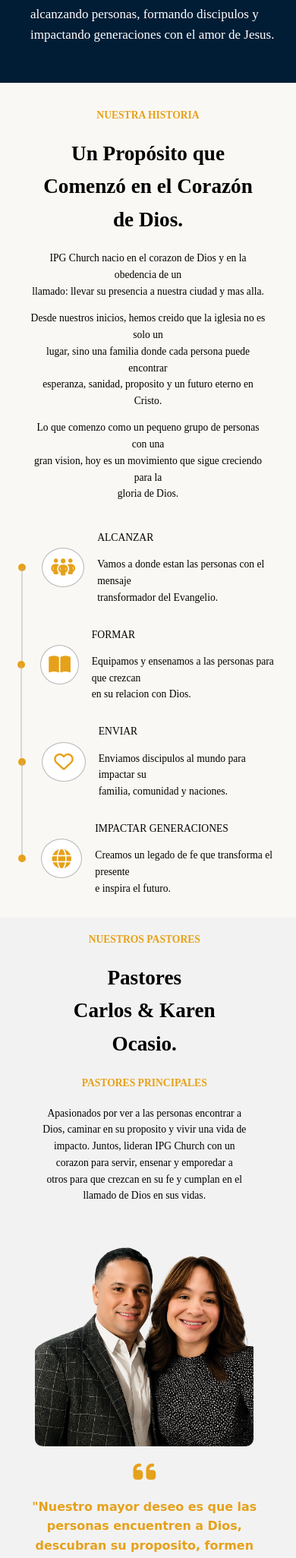
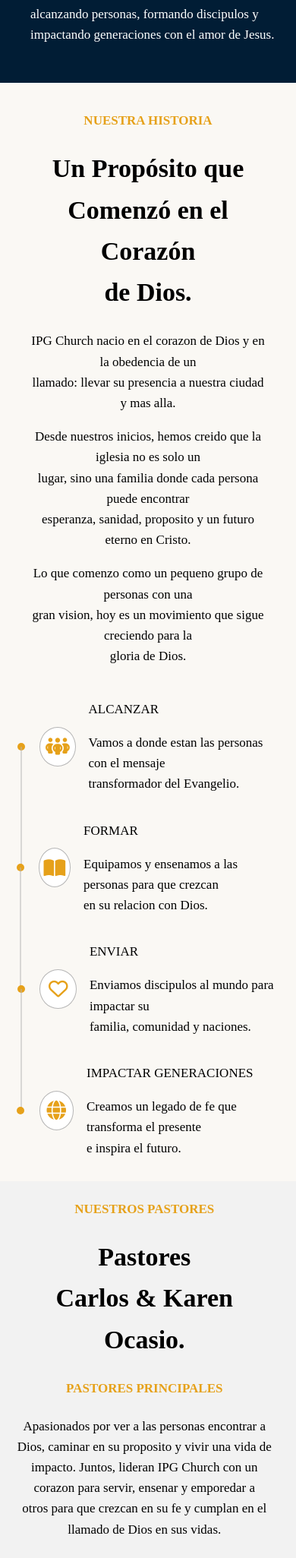
Before and after one commit to gfigueroa07/ipg_church, a Django app: page /about/ in a window 390 px wide. Shown: the part 430-2481 px from the top of the page at 76% size. Run offline with Django 5.2, Linux system fonts and the light colour scheme.

Commit message:
Update CSS styles for about page and footer; adjust font sizes for better readability

```diff
--- a/church_site/static/css/about.css
+++ b/church_site/static/css/about.css
@@ -379,17 +379,12 @@
         display: flex;
         flex-direction: column;
         align-items: center;
-        font-size: .8rem;
+        font-size: 1rem;
     }
 
     .about-main {
         font-size: 1rem;
         text-align: center;
-    }
-
-    .about-tags i {
-        width: 60px;
-        height: 50px;
     }
 
     .tag-item {
@@ -422,14 +417,11 @@
     .pastors-msg {
         padding: 0;
         margin: 0;
+        font-size: 1rem;
     }
 }
 
 @media (max-width: 576px) {
-    .about-body,
-    .about-main {
-        font-size: .8rem;
-    }
 
     .about-pastors {
         display: flex;
--- a/church_site/static/css/styles.css
+++ b/church_site/static/css/styles.css
@@ -595,11 +595,6 @@
         gap: 0.5rem;
     }
 
-    footer h3,
-    footer a,
-    footer p {
-        font-size: 1.2rem;
-    }
 
     .ftr-left {
     background: #111111;
@@ -671,12 +666,6 @@
         gap: 0.5rem;
     }
 
-    footer h3,
-    footer p,
-    footer a {
-        font-size: 0.8rem;
-    }
-
     .ftr-left {
     background: #111111;
     }
```
